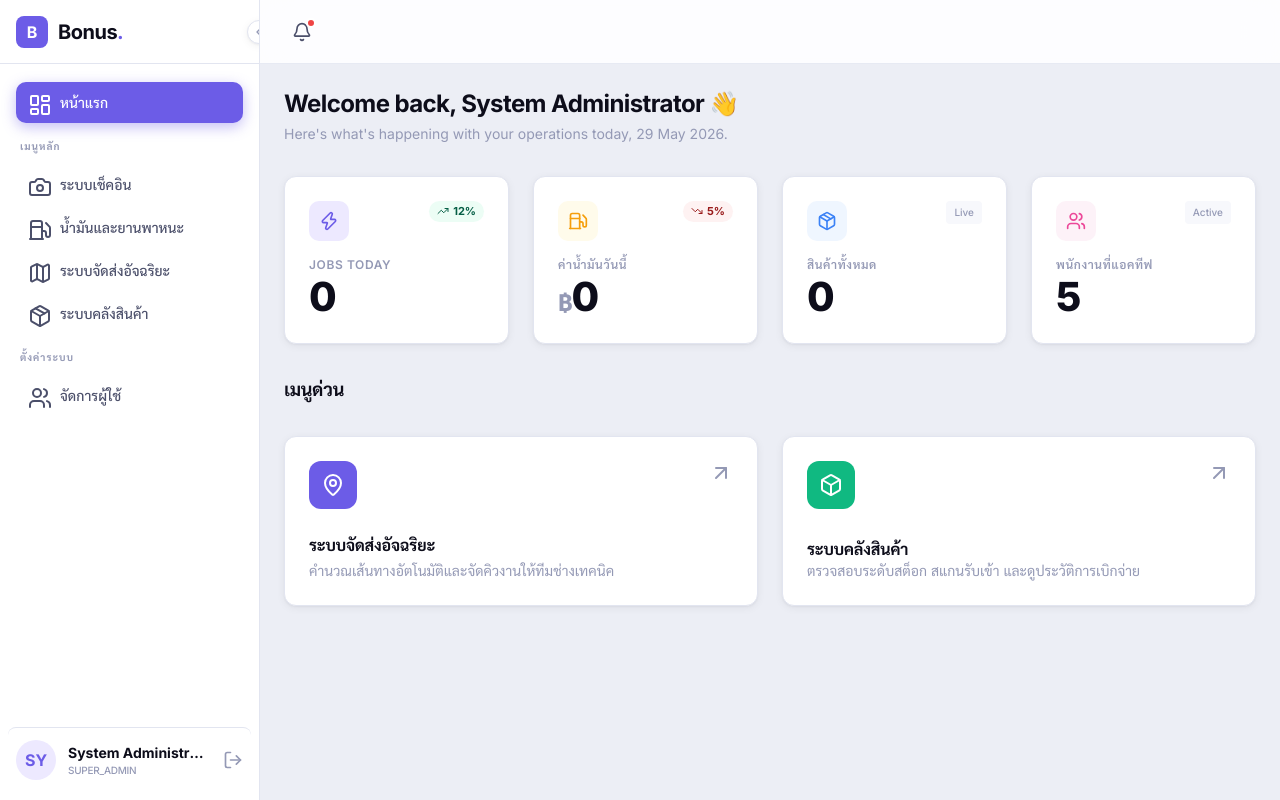
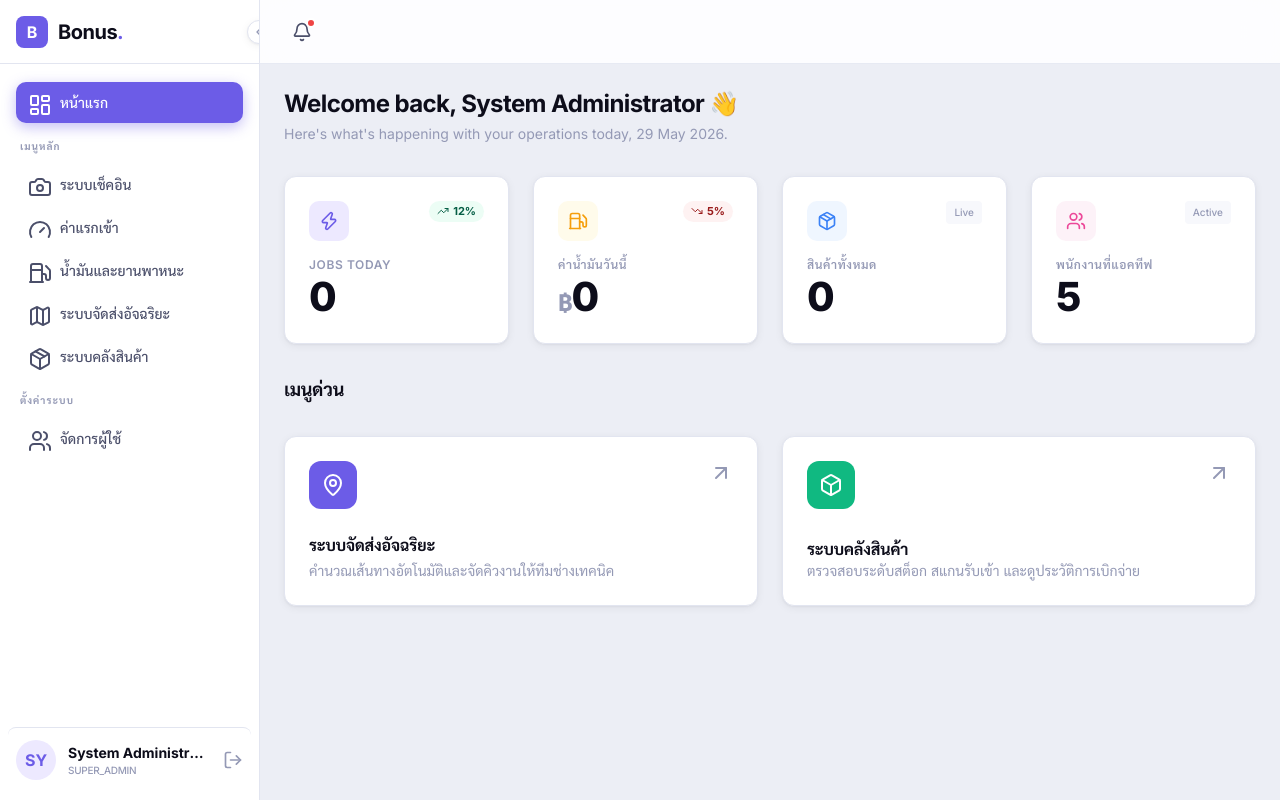
Before and after one commit to nontapat150-droid/Bonus, a PHP site: page / in a window 1280 px wide. Run offline with PHP 8.4, Linux system fonts and the light colour scheme; a user stored in the database is signed in; data comes from the database, SQL or seed files in the repository; data that the repository does not hold is empty; some libraries are stand-ins or nearby versions.

Commit message:
เพิ่มปุ่ม ค่าแรกเข้า

```diff
--- a/views/layouts/sidebar.php
+++ b/views/layouts/sidebar.php
@@ -2,20 +2,14 @@
 // views/layouts/sidebar.php
 // Ultimate SaaS Sidebar (Collapsible Desktop + Drawer/Bottom Nav Mobile)
 ?>
-<!-- Lucide Icons -->
 <script src="https://unpkg.com/lucide@latest"></script>
 
-<!-- CSS is handled in index.php for global scope -->
-
-<!-- === Sidebar Desktop === -->
 <aside id="sidebar-desktop" class="sidebar">
-    <!-- App Logo -->
     <div class="sidebar-logo">
         <div class="w-8 h-8 bg-[var(--c-primary)] rounded-lg flex items-center justify-center text-[var(--c-text-inv)] font-bold shadow-btn shrink-0">B</div>
         <span class="sidebar-logo-text text-xl font-bold tracking-tight text-[var(--c-text-1)]">Bonus<span class="text-[var(--c-primary)]">.</span></span>
     </div>
 
-    <!-- Nav Menu -->
     <nav class="flex-1 overflow-y-auto overflow-x-hidden py-4 px-2 custom-scrollbar">
 
         <a href="index.php?page=home" class="nav-item <?= $page === 'home' ? 'active' : '' ?>" data-label="หน้าแรก">
@@ -31,6 +25,11 @@
         </a>
 
         <?php if (!hasRole('sales')): ?>
+        <a href="index.php?page=oil" class="nav-item <?= $page === 'oil' ? 'active' : '' ?>" data-label="ค่าแรกเข้า">
+            <div class="icon"><i data-lucide="gauge"></i></div>
+            <span class="nav-label">ค่าแรกเข้า</span>
+        </a>
+
         <a href="index.php?page=oil" class="nav-item <?= $page === 'oil' ? 'active' : '' ?>" data-label="น้ำมันและยานพาหนะ">
             <div class="icon"><i data-lucide="fuel"></i></div>
             <span class="nav-label">น้ำมันและยานพาหนะ</span>
@@ -57,7 +56,6 @@
         <?php endif; ?>
     </nav>
 
-    <!-- User Profile Section -->
     <div class="sidebar-user flex items-center gap-3 group relative cursor-pointer interactive hover:bg-[var(--c-surface-2)] rounded-lg mx-2 mb-2 transition-colors">
         <div class="w-10 h-10 rounded-full bg-[var(--c-primary-faint)] flex items-center justify-center text-[var(--c-primary)] font-bold shrink-0">
             <?= strtoupper(substr($user['full_name'] ?? 'U', 0, 2)) ?>
@@ -70,25 +68,20 @@
             <i data-lucide="log-out" class="w-5 h-5"></i>
         </a>
 
-        <!-- Hover tooltip for collapsed state -->
         <div class="hidden-tooltip absolute left-16 bg-[var(--c-text-1)] text-white text-xs px-2 py-1 rounded opacity-0 pointer-events-none transition-opacity whitespace-nowrap z-[60]">
             <?= htmlspecialchars($user['full_name']) ?> <br>
             <span class="text-[var(--c-danger)] text-[10px]"><a href="logout.php">ออกจากระบบ</a></span>
         </div>
     </div>
 
-    <!-- Toggle Button -->
     <button id="sidebarToggle" class="sidebar-toggle">
         <i data-lucide="chevron-left" class="w-4 h-4 chevron text-[var(--c-text-3)]"></i>
     </button>
 </aside>
 
-<!-- === Mobile Drawer Backdrop === -->
 <div id="mobileDrawerBackdrop" class="mobile-drawer-backdrop"></div>
 
-<!-- === Mobile Drawer === -->
 <aside id="mobileDrawer" class="mobile-drawer flex flex-col">
-    <!-- App Logo -->
     <div class="h-14 px-4 flex items-center justify-between border-b border-[var(--c-border)] shrink-0">
         <div class="flex items-center gap-2">
             <div class="w-8 h-8 bg-[var(--c-primary)] rounded-lg flex items-center justify-center text-white font-bold shadow-sm">B</div>
@@ -99,7 +92,6 @@
         </button>
     </div>
 
-    <!-- Drawer Nav -->
     <nav class="flex-1 overflow-y-auto py-4 px-2">
         <a href="index.php?page=home" class="nav-item <?= $page === 'home' ? 'active' : '' ?>">
             <div class="icon"><i data-lucide="layout-dashboard"></i></div>
@@ -110,6 +102,10 @@
             <span class="nav-label">ระบบเช็คอิน</span>
         </a>
         <?php if (!hasRole('sales')): ?>
+        <a href="index.php?page=oil" class="nav-item <?= $page === 'oil' ? 'active' : '' ?>">
+            <div class="icon"><i data-lucide="gauge"></i></div>
+            <span class="nav-label">ค่าแรกเข้า</span>
+        </a>
         <a href="index.php?page=oil" class="nav-item <?= $page === 'oil' ? 'active' : '' ?>">
             <div class="icon"><i data-lucide="fuel"></i></div>
             <span class="nav-label">น้ำมันและยานพาหนะ</span>
@@ -143,7 +139,6 @@
     </div>
 </aside>
 
-<!-- === Bottom Nav Mobile === -->
 <nav id="bottom-nav" class="bottom-tabs md:hidden">
     <a href="index.php?page=home" class="tab-item <?= $page === 'home' ? 'active' : '' ?>">
         <div class="tab-icon"><i data-lucide="layout-dashboard" class="w-6 h-6"></i></div>
@@ -154,6 +149,10 @@
         <span class="tab-label">Scan</span>
     </a>
     <?php if (!hasRole('sales')): ?>
+    <a href="index.php?page=oil" class="tab-item <?= $page === 'oil' ? 'active' : '' ?>">
+        <div class="tab-icon"><i data-lucide="gauge" class="w-6 h-6"></i></div>
+        <span class="tab-label">แรกเข้า</span>
+    </a>
     <a href="index.php?page=oil" class="tab-item <?= $page === 'oil' ? 'active' : '' ?>">
         <div class="tab-icon"><i data-lucide="fuel" class="w-6 h-6"></i></div>
         <span class="tab-label">Oil</span>
```
